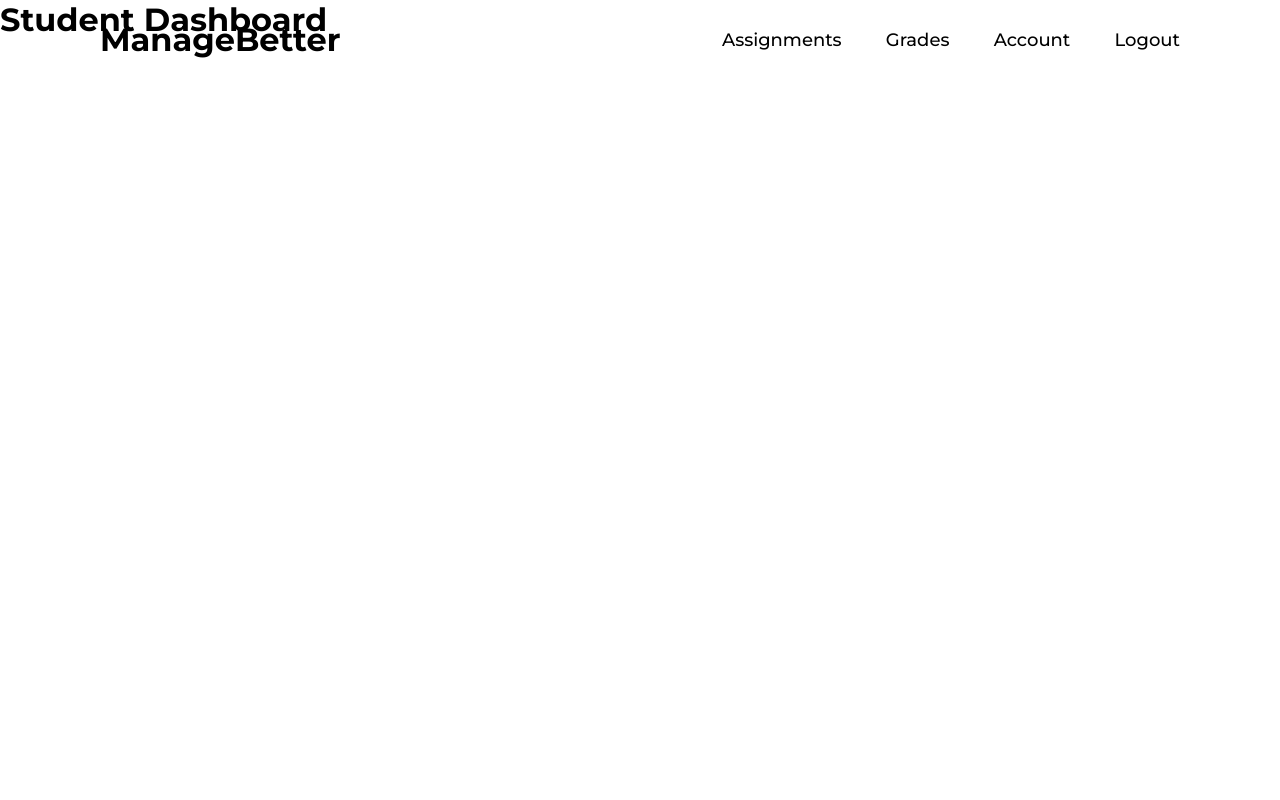
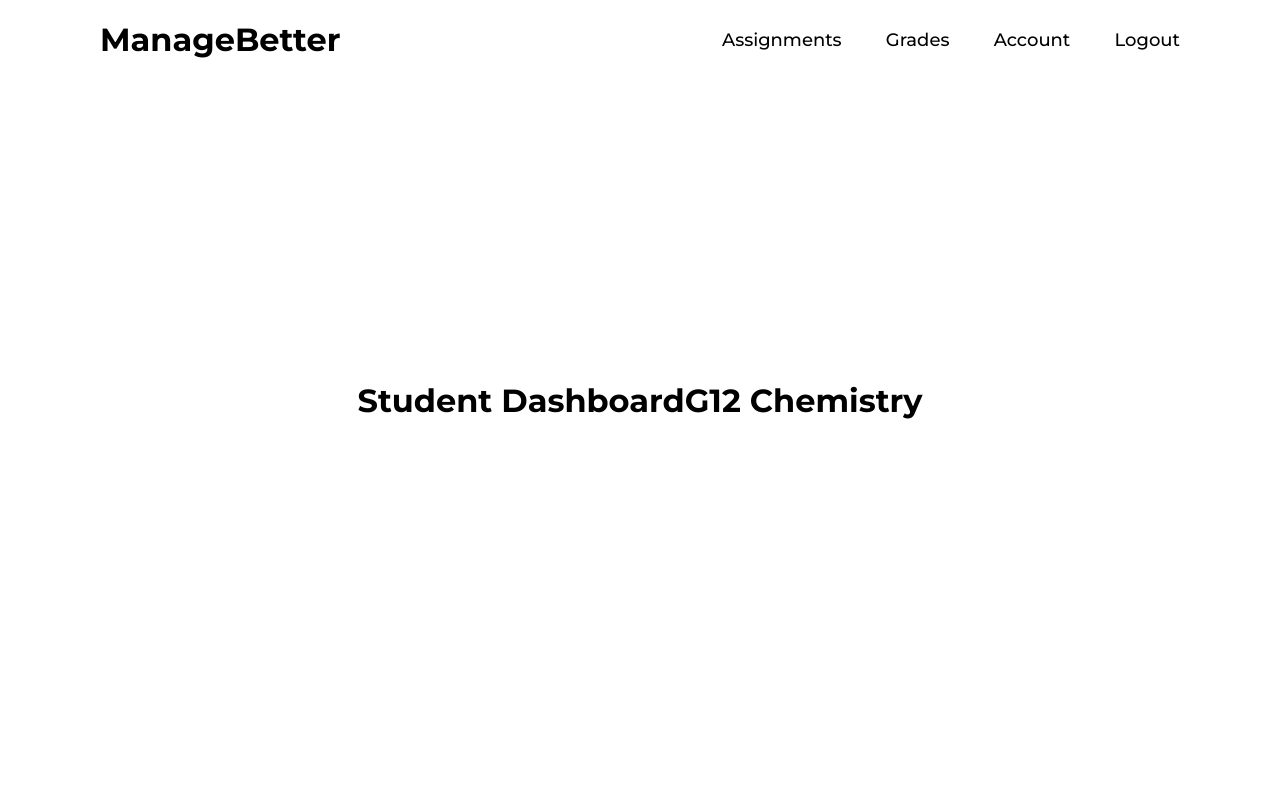
Before and after one commit to ruinabeshima/ManageBetter, a Django app: template students/templates/students/dashboard.html in a window 1280 px wide. Run offline with Django 5.2, Linux system fonts and the light colour scheme; the template is opened without the code that fills it: values that come from a table or form of the project are taken from there, others are empty; a user stored in the database is signed in; data comes from the database, SQL or seed files in the repository; both versions use the stored data as it was after the commit; tables that the repository leaves empty hold one stand-in row (values such as "Sample post").

Commit message:
Commit 2

```diff
--- a/students/static/students/styles.css
+++ b/students/static/students/styles.css
@@ -9,6 +9,13 @@
 
 body {
   min-height: 100vh;
+}
+
+main {
+  display: flex;
+  align-items: center;
+  justify-content: center;
+  height: 100vh;
 }
 
 .header {
--- a/students/templates/students/dashboard.html
+++ b/students/templates/students/dashboard.html
@@ -2,8 +2,19 @@
 
 {% block body %}
 
-<div class="main">
-  <h1>Student Dashboard</h1>
-</div>
+  <main>
+    <div>
+      <h1>Student Dashboard</h1>
+    </div>
+
+
+      {%for course in courses%}
+        <div>
+          <h1>{{ course.name }}</h1>
+        </div>
+      {%endfor%}
+
+  </main>
+
 
 {% endblock %}
--- a/students/views.py
+++ b/students/views.py
@@ -3,6 +3,7 @@ from django.contrib.auth.decorators import login_required
 from django.contrib.auth import logout
 from django.http import HttpResponseForbidden, HttpResponseRedirect
 from courses.models import Course
+from users.models import User
 from django.urls import reverse
 
 
@@ -18,7 +19,6 @@ def student_dashboard(request):
 
 
     courses = Course.objects.filter(students=request.user)
-
     return render(request, 'students/dashboard.html', {
         'courses': courses
     })
```
Also changed, not shown: db.sqlite3, students/templates/students/layout.html (line endings or trailing spaces).
